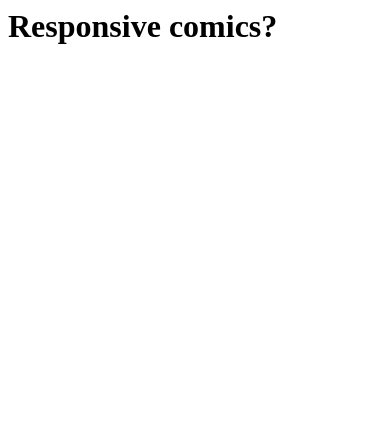
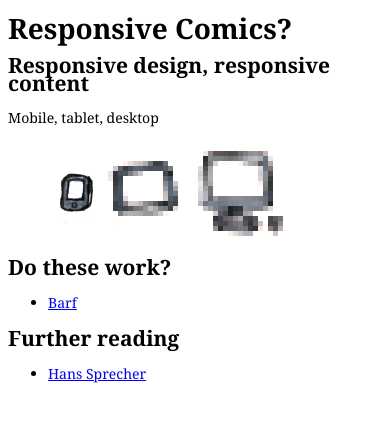
Before and after one commit to andrewfulton/responsive-comics, a plain HTML site: page index.html in a window 390 px wide. Drawn offline with Linux system fonts and the light colour scheme.

Commit message:
adding changing desktop,tablet,mobile graphics

```diff
--- /dev/null
+++ b/css/base.css
@@ -0,0 +1,26 @@
+body{
+	font-family: Georgia,serif;
+	font-size: 14px;
+	line-height: 18px;
+}
+
+#indicators{
+	overflow:hidden;
+}
+#indicators div{
+	height:100px;
+	background-repeat:no-repeat;
+	float:left;
+}
+#mobile-indicator{
+  width:54px;
+  background-image:url(mobile.png);
+}
+#tablet-indicator{
+  width:87px;
+  background-image:url(tablet.png);
+}
+#desktop-indicator{
+  width:106px;
+  background-image:url(desktop.png);
+}
--- /dev/null
+++ b/css/large.css
@@ -0,0 +1,9 @@
+#mobile-indicator{
+  background-position:left top;
+}
+#tablet-indicator{
+  background-position:left top;
+}
+#desktop-indicator{
+  background-position:left -100px;
+}
--- /dev/null
+++ b/css/medium.css
@@ -0,0 +1,6 @@
+#mobile-indicator{
+  background-position:left top;
+}
+#tablet-indicator{
+  background-position:left -100px;
+}
--- /dev/null
+++ b/css/tiny.css
@@ -0,0 +1,3 @@
+#mobile-indicator{
+  background-position:left -100px;
+}
--- a/index.html
+++ b/index.html
@@ -1,8 +1,43 @@
+<!DOCTYPE html>
 <html>
   <head>
-    <title>Responsive Comics?</title>
+
+  <meta name = "viewport" content = "width = device-width" />
+
+  <style type="text/css">
+
+    @import url(./css/base.css);
+
+    @import url(./css/tiny.css);
+    @import url(./css/medium.css) (min-width:420px);
+    @import url(./css/large.css) (min-width:760px);
+
+  </style>
+
   </head>
   <body>
-    <h1>Responsive comics?</h1>
+
+    <div class='page'>
+      <h1>Responsive Comics?</h1>
+      <h2>Responsive design, responsive content</h2>
+      <p>Mobile, tablet, desktop</p>
+      <figure id="indicators">
+      	<div id="mobile-indicator"></div>
+      	<div id="tablet-indicator"></div>
+      	<div id="desktop-indicator"></div>
+      </figure>
+      <h2>Do these work?</h2>
+        <ul>
+          <li><a href="./barf/">Barf</a></li>
+        </ul>
+      <h2>Further reading</h2>
+        <ul>
+        	<li><a href="http://www.hanssprecher.com/responsive-content-revisited.html">Hans Sprecher</a></li>
+        </ul>
+    </div>
+
+
   </body>
+
+
 </html>
```
Also changed, not shown: css/desktop.png (added), css/mobile.png (added), css/tablet.png (added).
